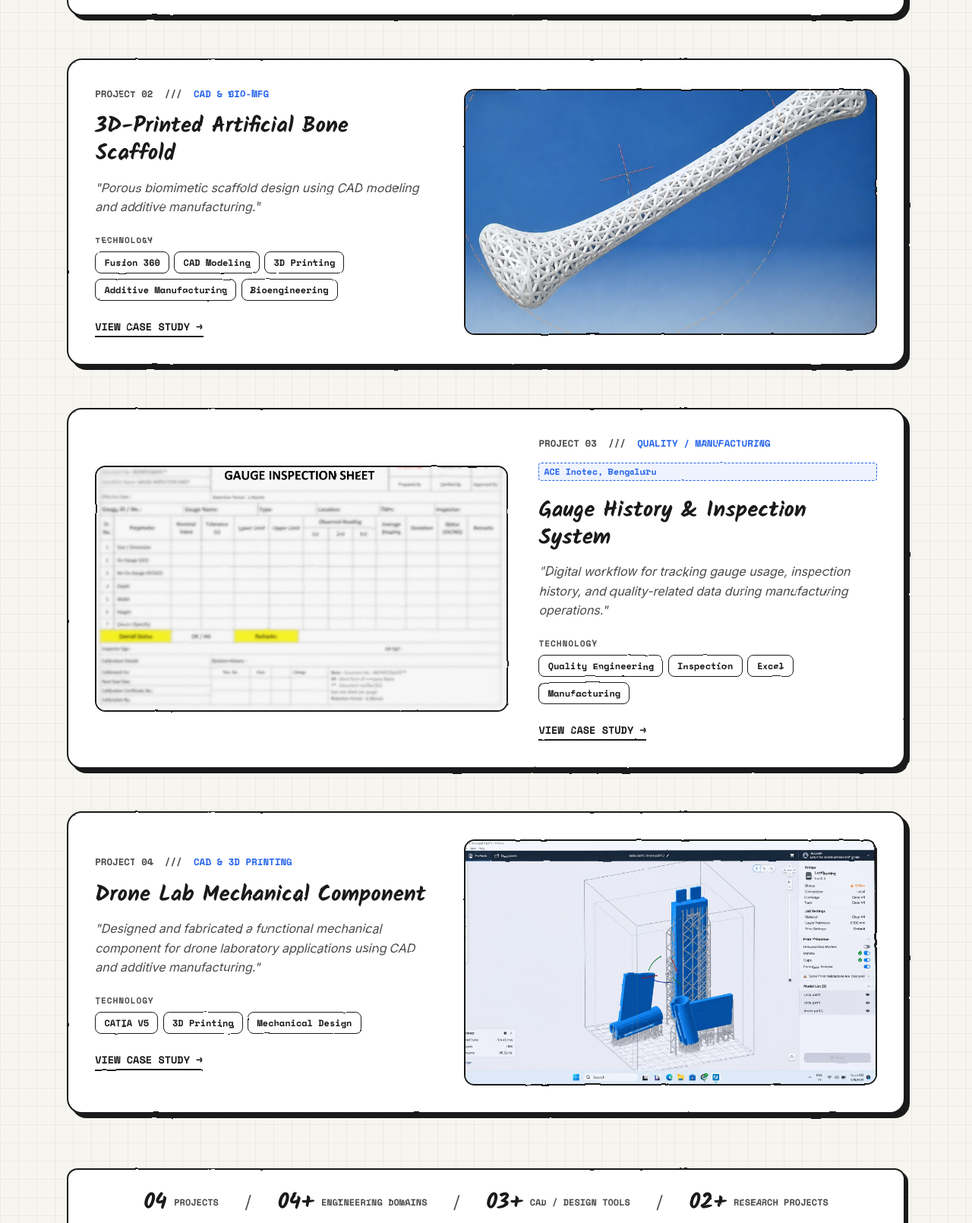
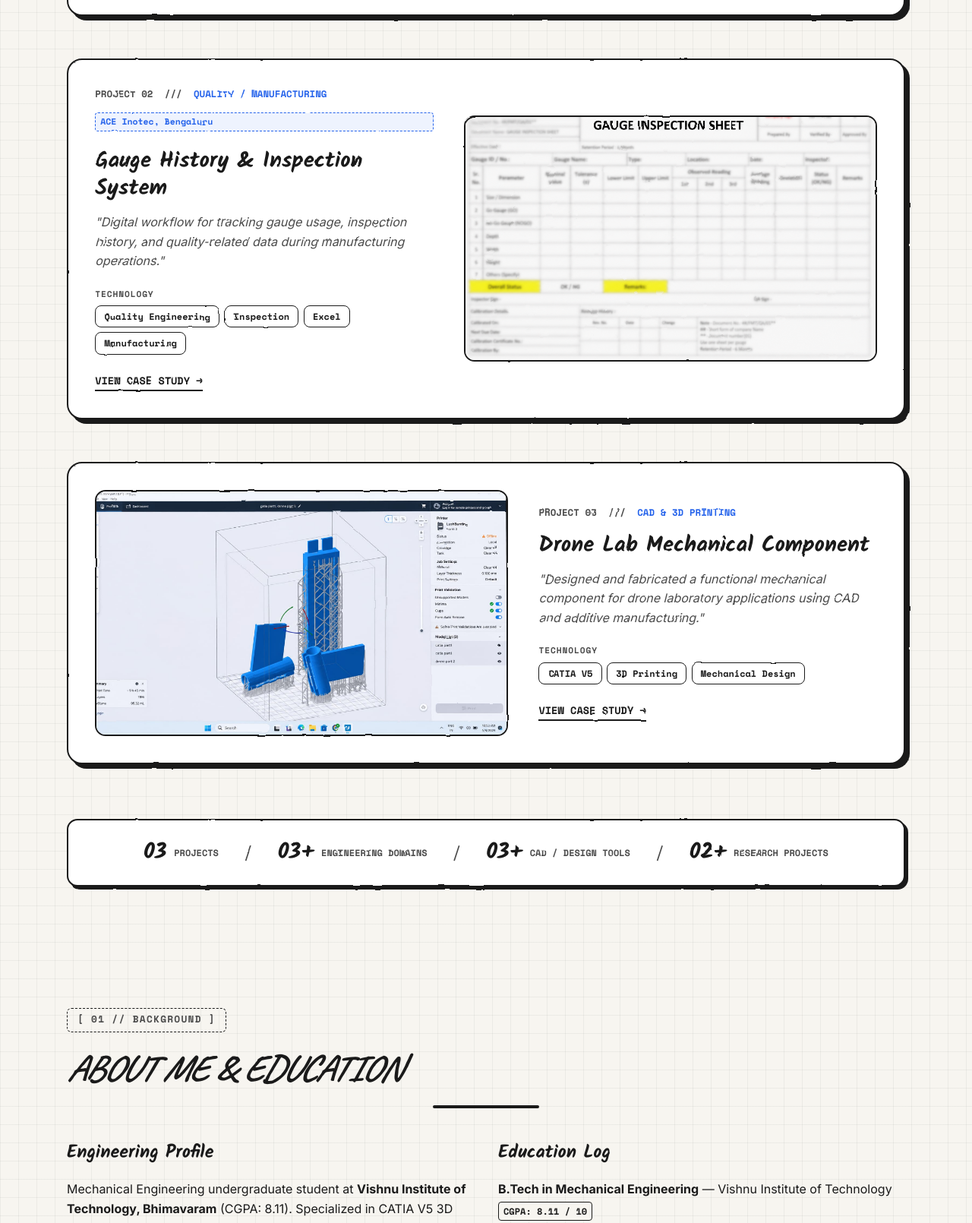
Before and after one commit to Sivaposina/sivaposina.github.io, a plain HTML site: page index.html in a window 1280 px wide. Shown: the part 1568-3178 px from the top of the page at 76% size. Drawn offline with nearby package versions, Linux system fonts and the light colour scheme.

Commit message:
Remove 3D-Printed Artificial Bone Scaffold project completely and renumber remaining projects

```diff
--- a/index.html
+++ b/index.html
@@ -11,7 +11,7 @@
   <link rel="preconnect" href="https://fonts.gstatic.com" crossorigin>
   <link href="https://fonts.googleapis.com/css2?family=Architects+Daughter&family=Caveat:wght@600;700&family=Kalam:wght@400;700&family=Space+Mono:ital,wght@0,400;0,700;1,400&family=Inter:wght@400;500;600;700&display=swap" rel="stylesheet">
 
-  <link rel="stylesheet" href="style.css?v=28">
+  <link rel="stylesheet" href="style.css?v=29">
 </head>
 <body class="sketch-theme">
 
@@ -192,51 +192,9 @@
           </article>
 
           <!-- PROJECT 02 (TEXT LEFT, IMAGE RIGHT) -->
-          <article class="featured-project-card reversed project-item-card" data-categories="cad manufacturing" data-project-id="p2">
+          <article class="featured-project-card reversed project-item-card" data-categories="quality manufacturing" data-project-id="p2">
             <div class="featured-info-col">
-              <div class="project-num-tag">PROJECT 02 &nbsp;///&nbsp; <span class="tag-cat">CAD &amp; BIO-MFG</span></div>
-              <h3 class="featured-title">3D-Printed Artificial Bone Scaffold</h3>
-              <p class="featured-desc">"Porous biomimetic scaffold design using CAD modeling and additive manufacturing."</p>
-
-              <div class="tech-stack-group">
-                <span class="tech-label">TECHNOLOGY</span>
-                <div class="project-skill-pills">
-                  <span class="skill-pill">Fusion 360</span>
-                  <span class="skill-pill">CAD Modeling</span>
-                  <span class="skill-pill">3D Printing</span>
-                  <span class="skill-pill">Additive Manufacturing</span>
-                  <span class="skill-pill">Bioengineering</span>
-                </div>
-              </div>
-
-              <button class="case-study-link view-case-study-btn" data-project-id="p2">VIEW CASE STUDY →</button>
-            </div>
-
-            <div class="featured-img-col">
-              <div class="editorial-img-box">
-                <img src="bone_scaffold_cad.png" alt="3D-Printed Artificial Bone Scaffold" class="editorial-img">
-                <div class="img-hover-overlay">
-                  <span class="hover-num">02</span>
-                  <span class="hover-text">VIEW PROJECT →</span>
-                </div>
-              </div>
-            </div>
-          </article>
-
-          <!-- PROJECT 03 (IMAGE LEFT, TEXT RIGHT) -->
-          <article class="featured-project-card project-item-card" data-categories="quality manufacturing" data-project-id="p3">
-            <div class="featured-img-col">
-              <div class="editorial-img-box">
-                <img src="gauge_inspection_sheet.png" alt="Gauge History & Inspection System" class="editorial-img">
-                <div class="img-hover-overlay">
-                  <span class="hover-num">03</span>
-                  <span class="hover-text">VIEW PROJECT →</span>
-                </div>
-              </div>
-            </div>
-
-            <div class="featured-info-col">
-              <div class="project-num-tag">PROJECT 03 &nbsp;///&nbsp; <span class="tag-cat">QUALITY / MANUFACTURING</span></div>
+              <div class="project-num-tag">PROJECT 02 &nbsp;///&nbsp; <span class="tag-cat">QUALITY / MANUFACTURING</span></div>
               <span class="company-badge">ACE Inotec, Bengaluru</span>
               <h3 class="featured-title">Gauge History &amp; Inspection System</h3>
               <p class="featured-desc">"Digital workflow for tracking gauge usage, inspection history, and quality-related data during manufacturing operations."</p>
@@ -251,14 +209,34 @@
                 </div>
               </div>
 
-              <button class="case-study-link view-case-study-btn" data-project-id="p3">VIEW CASE STUDY →</button>
+              <button class="case-study-link view-case-study-btn" data-project-id="p2">VIEW CASE STUDY →</button>
+            </div>
+
+            <div class="featured-img-col">
+              <div class="editorial-img-box">
+                <img src="gauge_inspection_sheet.png" alt="Gauge History & Inspection System" class="editorial-img">
+                <div class="img-hover-overlay">
+                  <span class="hover-num">02</span>
+                  <span class="hover-text">VIEW PROJECT →</span>
+                </div>
+              </div>
             </div>
           </article>
 
-          <!-- PROJECT 04 (TEXT LEFT, IMAGE RIGHT) -->
-          <article class="featured-project-card reversed project-item-card" data-categories="cad manufacturing" data-project-id="p4">
+          <!-- PROJECT 03 (IMAGE LEFT, TEXT RIGHT) -->
+          <article class="featured-project-card project-item-card" data-categories="cad manufacturing" data-project-id="p3">
+            <div class="featured-img-col">
+              <div class="editorial-img-box">
+                <img src="drone_catia_cad.png" alt="Drone Lab Mechanical Component" class="editorial-img">
+                <div class="img-hover-overlay">
+                  <span class="hover-num">03</span>
+                  <span class="hover-text">VIEW PROJECT →</span>
+                </div>
+              </div>
+            </div>
+
             <div class="featured-info-col">
-              <div class="project-num-tag">PROJECT 04 &nbsp;///&nbsp; <span class="tag-cat">CAD &amp; 3D PRINTING</span></div>
+              <div class="project-num-tag">PROJECT 03 &nbsp;///&nbsp; <span class="tag-cat">CAD &amp; 3D PRINTING</span></div>
               <h3 class="featured-title">Drone Lab Mechanical Component</h3>
               <p class="featured-desc">"Designed and fabricated a functional mechanical component for drone laboratory applications using CAD and additive manufacturing."</p>
 
@@ -271,17 +249,7 @@
                 </div>
               </div>
 
-              <button class="case-study-link view-case-study-btn" data-project-id="p4">VIEW CASE STUDY →</button>
-            </div>
-
-            <div class="featured-img-col">
-              <div class="editorial-img-box">
-                <img src="drone_catia_cad.png" alt="Drone Lab Mechanical Component" class="editorial-img">
-                <div class="img-hover-overlay">
-                  <span class="hover-num">04</span>
-                  <span class="hover-text">VIEW PROJECT →</span>
-                </div>
-              </div>
+              <button class="case-study-link view-case-study-btn" data-project-id="p3">VIEW CASE STUDY →</button>
             </div>
           </article>
 
@@ -290,12 +258,12 @@
         <!-- COMPACT PROJECT STATS STRIP AT BOTTOM -->
         <div class="project-stats-strip">
           <div class="pstat-item">
-            <span class="pstat-val">04</span>
+            <span class="pstat-val">03</span>
             <span class="pstat-lbl">PROJECTS</span>
           </div>
           <div class="pstat-divider">/</div>
           <div class="pstat-item">
-            <span class="pstat-val">04+</span>
+            <span class="pstat-val">03+</span>
             <span class="pstat-lbl">ENGINEERING DOMAINS</span>
           </div>
           <div class="pstat-divider">/</div>
@@ -800,9 +768,8 @@
         <div class="res-section">
           <h3>PROJECTS</h3>
           <p><strong>Machine Learning Model for Electrospinning Process Optimization:</strong> Developed machine learning models to predict PVDF fiber diameter using electrospinning process parameters.</p>
-          <p><strong>3D-Printed Artificial Bone Scaffold:</strong> Designed and fabricated porous scaffold structures using CAD tools and additive manufacturing.</p>
+          <p><strong>Gauge History &amp; Inspection System:</strong> Developed a gauge tracking workflow to improve calibration monitoring and inspection traceability.</p>
           <p><strong>Drone Component Design using CATIA &amp; 3D Printing:</strong> Designed a drone component in CATIA V5 and fabricated a prototype using 3D printing.</p>
-          <p><strong>Gauge History &amp; Inspection System:</strong> Developed a gauge tracking workflow to improve calibration monitoring and inspection traceability.</p>
         </div>
 
         <div class="res-section">
@@ -818,6 +785,6 @@
     <p>&copy; 2026 POSINA SIVA SAI VENKAT | Mechanical Engineering Portfolio</p>
   </footer>
 
-  <script src="script.js?v=28"></script>
+  <script src="script.js?v=29"></script>
 </body>
 </html>
--- a/script.js
+++ b/script.js
@@ -35,24 +35,6 @@ const projectsData = {
     learning: "Gained practical experience in combining experimental physical processes with statistical machine learning modeling for process parameter optimization."
   },
   p2: {
-    title: "3D-Printed Artificial Bone Scaffold",
-    categoryTag: "CAD & BIO-MANUFACTURING",
-    images: [
-      { src: "bone_scaffold_cad.png", caption: "CAD lattice scaffold design" },
-      { src: "bone_scaffold_print.png", caption: "3D-printed artificial bone scaffold" }
-    ],
-    overview: "Porous biomimetic scaffold design using CAD modeling and additive manufacturing.",
-    role: "CAD & Additive Manufacturing Designer",
-    tools: ["Fusion 360", "CAD Modeling", "3D Printing", "Additive Manufacturing", "Bioengineering"],
-    details: [
-      "Created parametric porous unit-cell lattice structures using 3D CAD software.",
-      "Optimized structural geometry to achieve targeted porosity for biomimetic applications.",
-      "Fabricated prototype scaffolds using high-precision FDM 3D printing.",
-      "Evaluated physical lattice geometry integrity and pore distribution."
-    ],
-    learning: "Mastered biomimetic porous lattice modeling techniques and FDM 3D printing slice parameters for medical engineering applications."
-  },
-  p3: {
     title: "Gauge History & Inspection System",
     categoryTag: "QUALITY / MANUFACTURING",
     images: [
@@ -68,7 +50,7 @@ const projectsData = {
     ],
     learning: "Gained rigorous exposure to GD&T callout interpretation, precision metrology calibration, and industrial quality assurance workflows."
   },
-  p4: {
+  p3: {
     title: "Drone Lab Mechanical Component",
     categoryTag: "CAD & 3D PRINTING",
     images: [
```
Also changed, not shown: bone_scaffold.jpg (deleted), bone_scaffold_cad.png (deleted), bone_scaffold_print.png (deleted), 1 other file.
